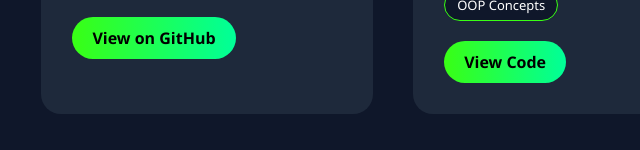
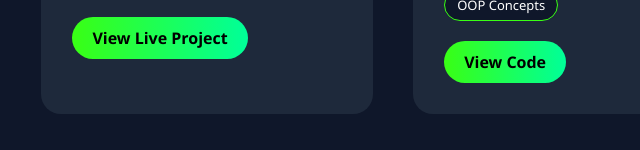
Before and after one commit to ujwal-224/portfolio, a plain HTML site: page project.html in a window 1280 px wide. Shown: the part 650-800 px from the top of the page, 61-701 px from the left. Drawn offline with Linux system fonts and the light colour scheme.

Commit message:
Update project link and button text in project.html

```diff
--- a/project.html
+++ b/project.html
@@ -168,10 +168,10 @@
                 <span>LocalStorage</span>
             </div>
 
-            <a href="https://github.com/ujwal-224/student-expense-tracker.git"
+            <a href="https://nityanara.github.io/Expense-Tracker/index.html"
                target="_blank"
                class="project-btn">
-               View on GitHub
+               View Live Project
             </a>
         </div>
 
```
